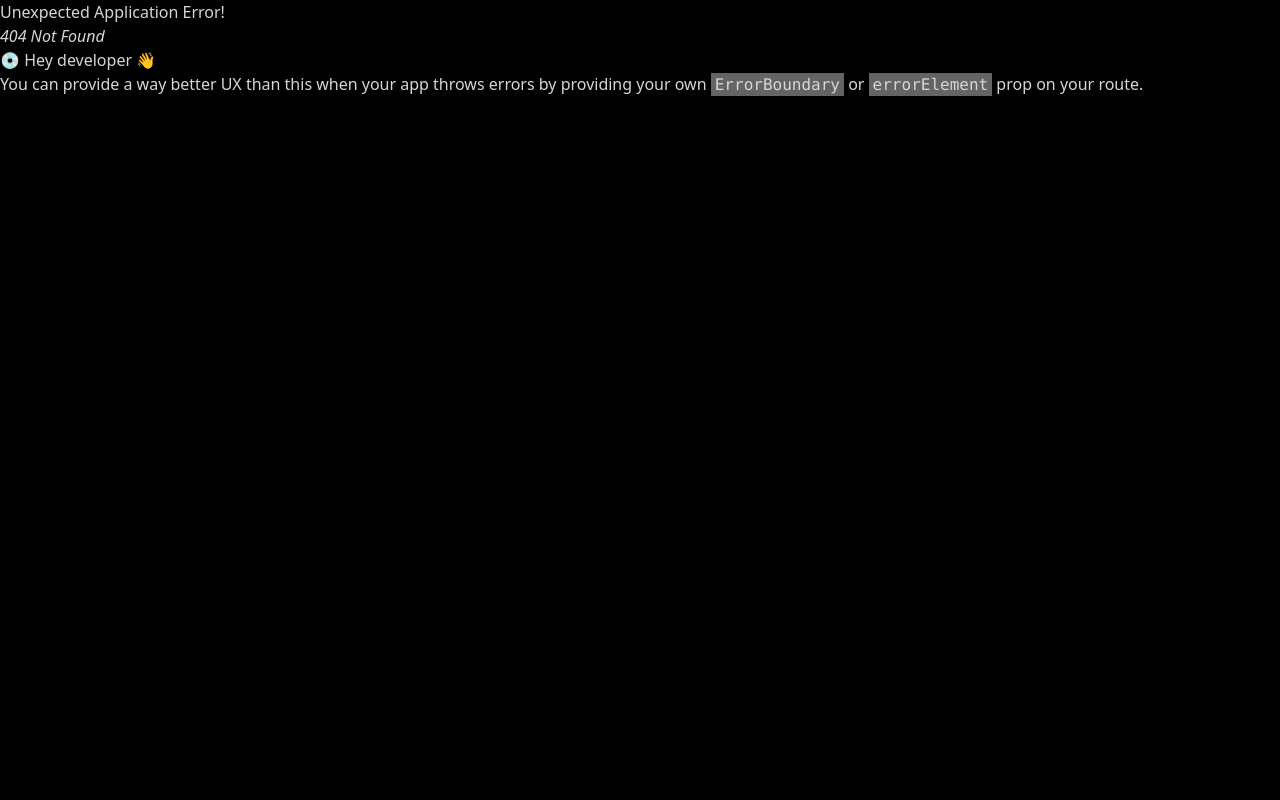
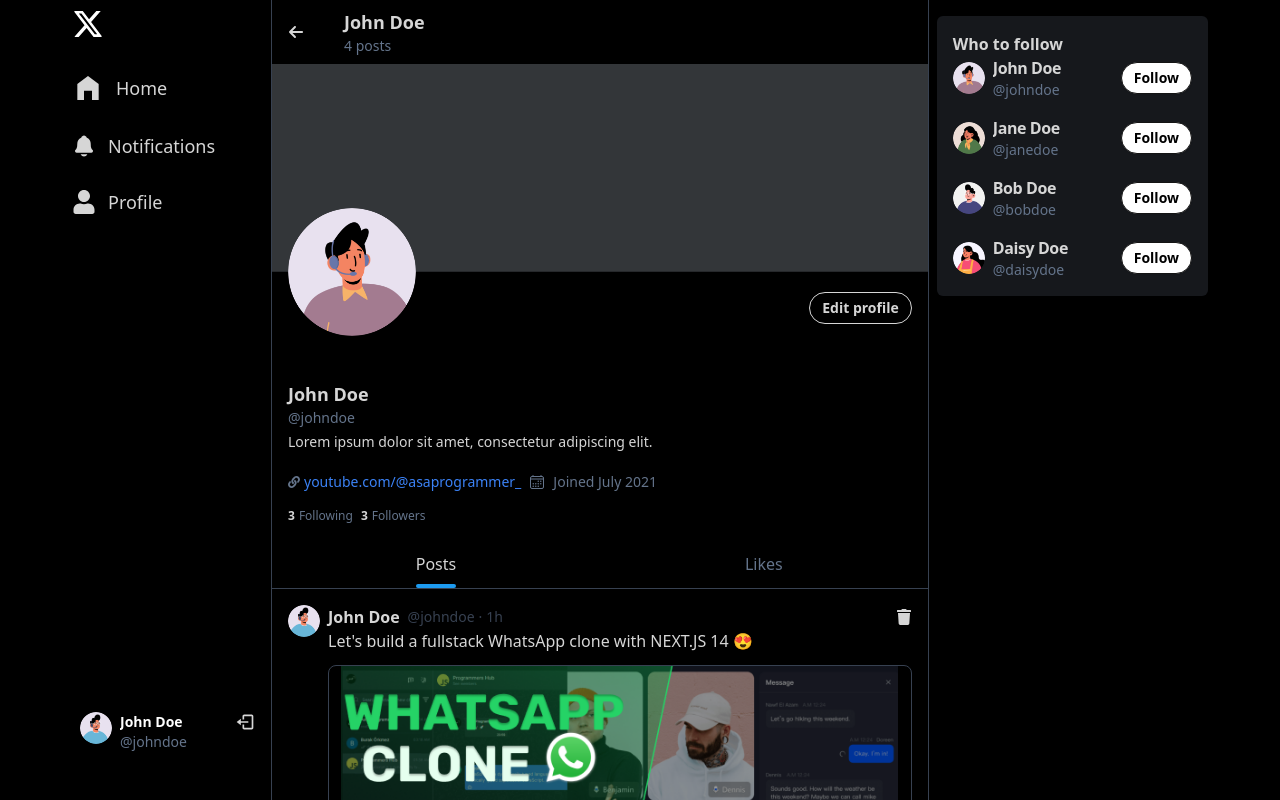
Before and after one commit to Lifad457/twitter-clone, a React (Vite) app in the folder frontend/: page /profile/bobdoe in a window 1280 px wide. Before the commit this address had no page. Shown: the top 800 px of the page. Built offline with nearby package versions, Linux system fonts and the light colour scheme.

Commit message:
ui design completed

```diff
--- a/frontend/src/main.jsx
+++ b/frontend/src/main.jsx
@@ -8,9 +8,12 @@
 	createRoutesFromElements,
 } from 'react-router-dom';
 import './index.css';
+
 import HomePage from './pages/home/HomePage.jsx';
 import SignUpPage from './pages/auth/signup/SignUpPage.jsx';
 import LoginPage from './pages/auth/login/LoginPage.jsx';
+import NotificationPage from './pages/notification/NotificationPage.jsx';
+import ProfilePage from './pages/profile/ProfilePage.jsx';
 
 const router = createBrowserRouter(
 	createRoutesFromElements(
@@ -18,6 +21,8 @@
 			<Route index element={<HomePage />} />
 			<Route path='signup' element={<SignUpPage />} />
 			<Route path='login' element={<LoginPage />} />
+			<Route path='notifications' element={<NotificationPage />} />
+			<Route path='profile/:username' element={<ProfilePage />} />
 		</Route>
 	)
 );
--- a/frontend/src/pages/profile/ProfilePage.jsx
+++ b/frontend/src/pages/profile/ProfilePage.jsx
@@ -96,6 +96,7 @@
 								<input
 									type='file'
 									hidden
+									accept='image/*'
 									ref={coverImgRef}
 									onChange={(e) =>
 										handleImgChange(e, 'coverImg')
@@ -104,6 +105,7 @@
 								<input
 									type='file'
 									hidden
+									accept='image/*'
 									ref={profileImgRef}
 									onChange={(e) =>
 										handleImgChange(e, 'profileImg')
```
